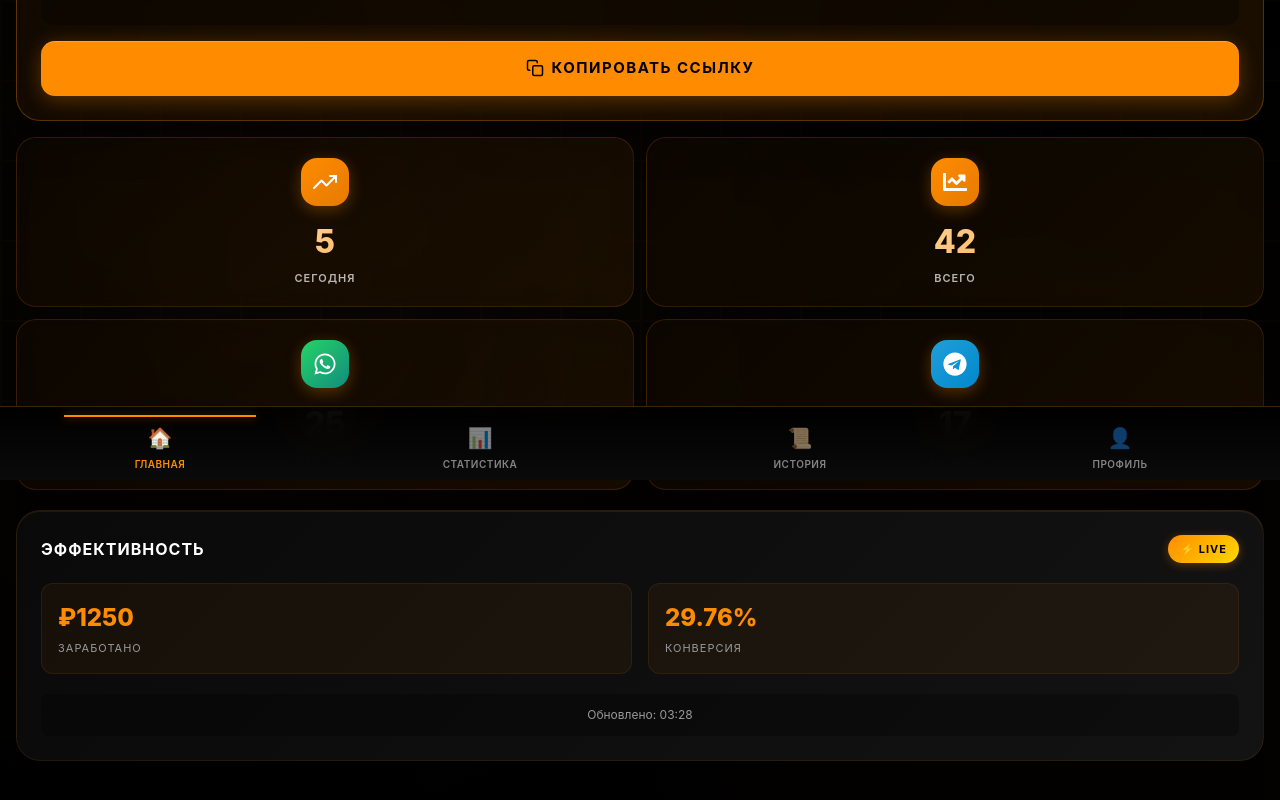
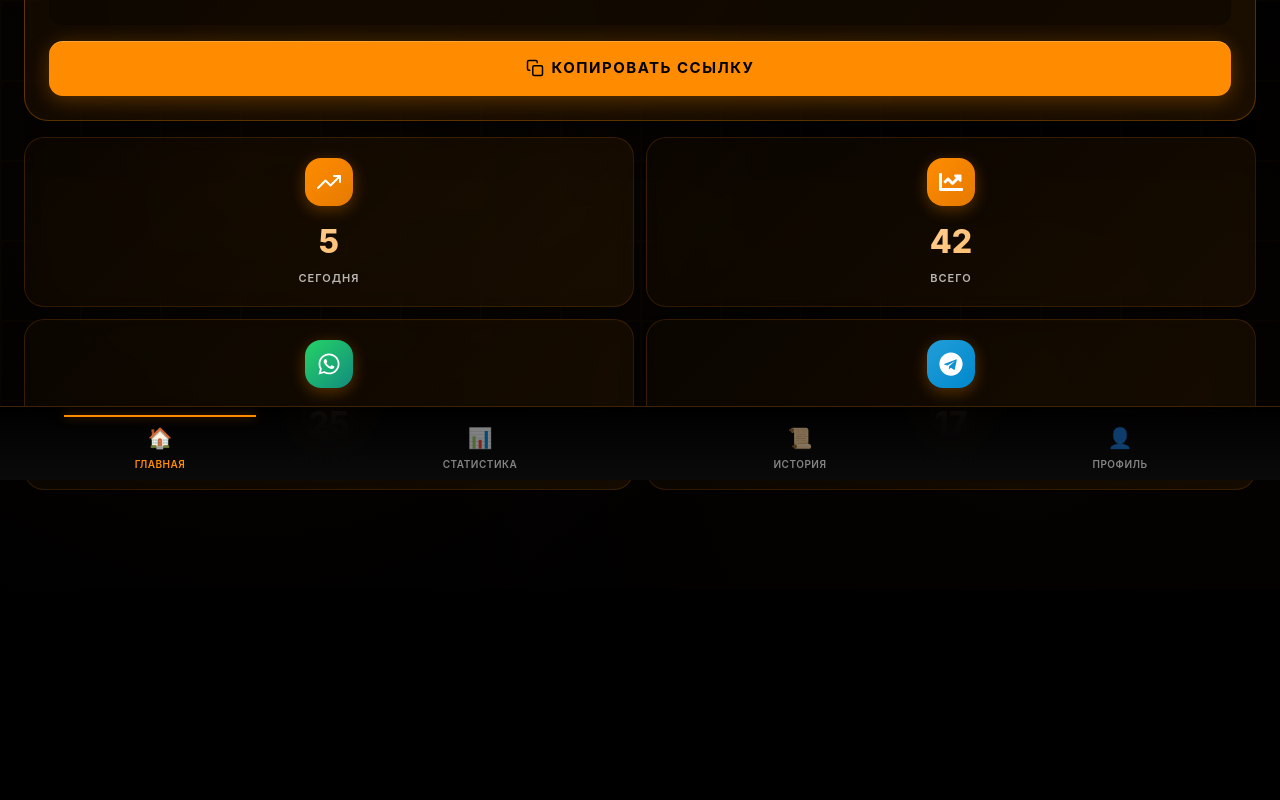
Before and after one commit to IvanMitska/Shiba-bot, a React (Create React App) app in the folder telegram-webapp/: page / in a window 1280 px wide. Shown: the part 320-1120 px from the top of the page. After the commit the page ends 910 px from the top, so only its background shows below. Built offline with nearby package versions, Linux system fonts and the light colour scheme; no server answers.

Commit message:
Remove Effectiveness section and fix content padding
- Removed the 'ЭФФЕКТИВНОСТЬ' performance card from Dashboard
- Increased side padding from 16px to 24px to prevent content overflow
- Ensures proper spacing on all screen sizes

```diff
--- a/telegram-webapp/src/components/Dashboard.js
+++ b/telegram-webapp/src/components/Dashboard.js
@@ -109,68 +109,6 @@ const Dashboard = ({ data }) => {
           <div className="stat-label">Telegram</div>
         </div>
       </div>
-
-
-      {/* Performance Card */}
-      <div className="card">
-        <div style={{ display: 'flex', justifyContent: 'space-between', alignItems: 'center', marginBottom: '20px' }}>
-          <h3 style={{ fontSize: '16px', fontWeight: '700', textTransform: 'uppercase', letterSpacing: '1px' }}>
-            Эффективность
-          </h3>
-          <div className="premium-badge">
-            ⚡ Live
-          </div>
-        </div>
-
-        <div style={{
-          display: 'grid',
-          gridTemplateColumns: '1fr 1fr',
-          gap: '16px',
-          marginBottom: '20px'
-        }}>
-          <div style={{
-            padding: '16px',
-            background: 'rgba(255,140,0,0.05)',
-            borderRadius: '12px',
-            border: '1px solid rgba(255,140,0,0.1)'
-          }}>
-            <div style={{ fontSize: '24px', fontWeight: '800', color: 'var(--shiba-orange)' }}>
-              {stats.earnings ? `₽${stats.earnings}` : '₽0'}
-            </div>
-            <div style={{ fontSize: '11px', color: 'var(--shiba-text-secondary)', textTransform: 'uppercase', letterSpacing: '1px', marginTop: '4px' }}>
-              Заработано
-            </div>
-          </div>
-
-          <div style={{
-            padding: '16px',
-            background: 'rgba(255,140,0,0.05)',
-            borderRadius: '12px',
-            border: '1px solid rgba(255,140,0,0.1)'
-          }}>
-            <div style={{ fontSize: '24px', fontWeight: '800', color: 'var(--shiba-orange)' }}>
-              {stats.totalClicks > 0 ? Math.round((stats.earnings / stats.totalClicks) * 100) / 100 : 0}%
-            </div>
-            <div style={{ fontSize: '11px', color: 'var(--shiba-text-secondary)', textTransform: 'uppercase', letterSpacing: '1px', marginTop: '4px' }}>
-              Конверсия
-            </div>
-          </div>
-        </div>
-
-        <div style={{
-          padding: '12px',
-          background: 'rgba(0,0,0,0.3)',
-          borderRadius: '8px',
-          fontSize: '12px',
-          color: 'var(--shiba-text-secondary)',
-          textAlign: 'center'
-        }}>
-          Обновлено: {new Date().toLocaleString('ru-RU', {
-            hour: '2-digit',
-            minute: '2-digit'
-          })}
-        </div>
-      </div>
     </div>
   );
 };
--- a/telegram-webapp/src/styles/index.css
+++ b/telegram-webapp/src/styles/index.css
@@ -70,7 +70,7 @@ body::before {
 
 .container {
   max-width: 100%;
-  padding: 90px 16px 0;
+  padding: 90px 24px 0;
   margin: 0 auto;
   position: relative;
   flex: 1;
```
Also changed, not shown: 11 other files (tests, documents, lock files or other folders).
